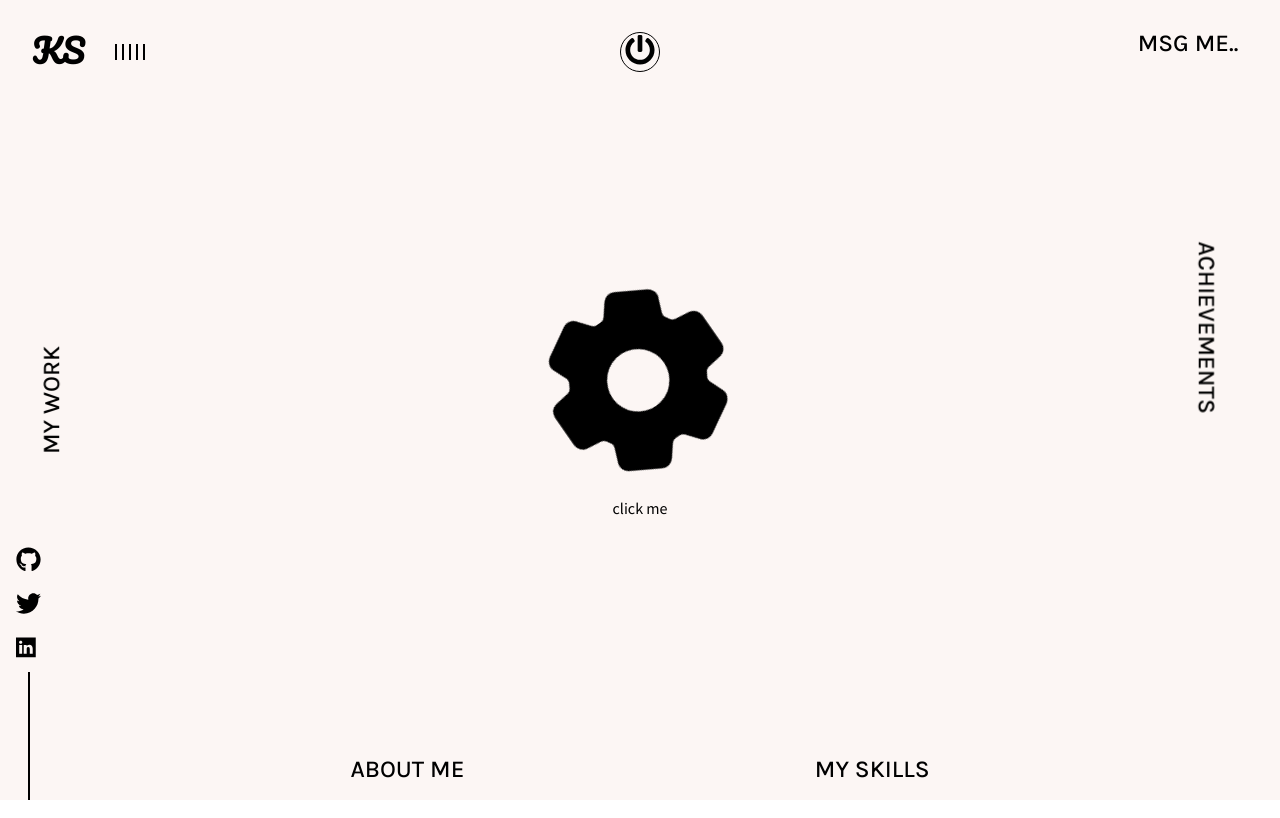
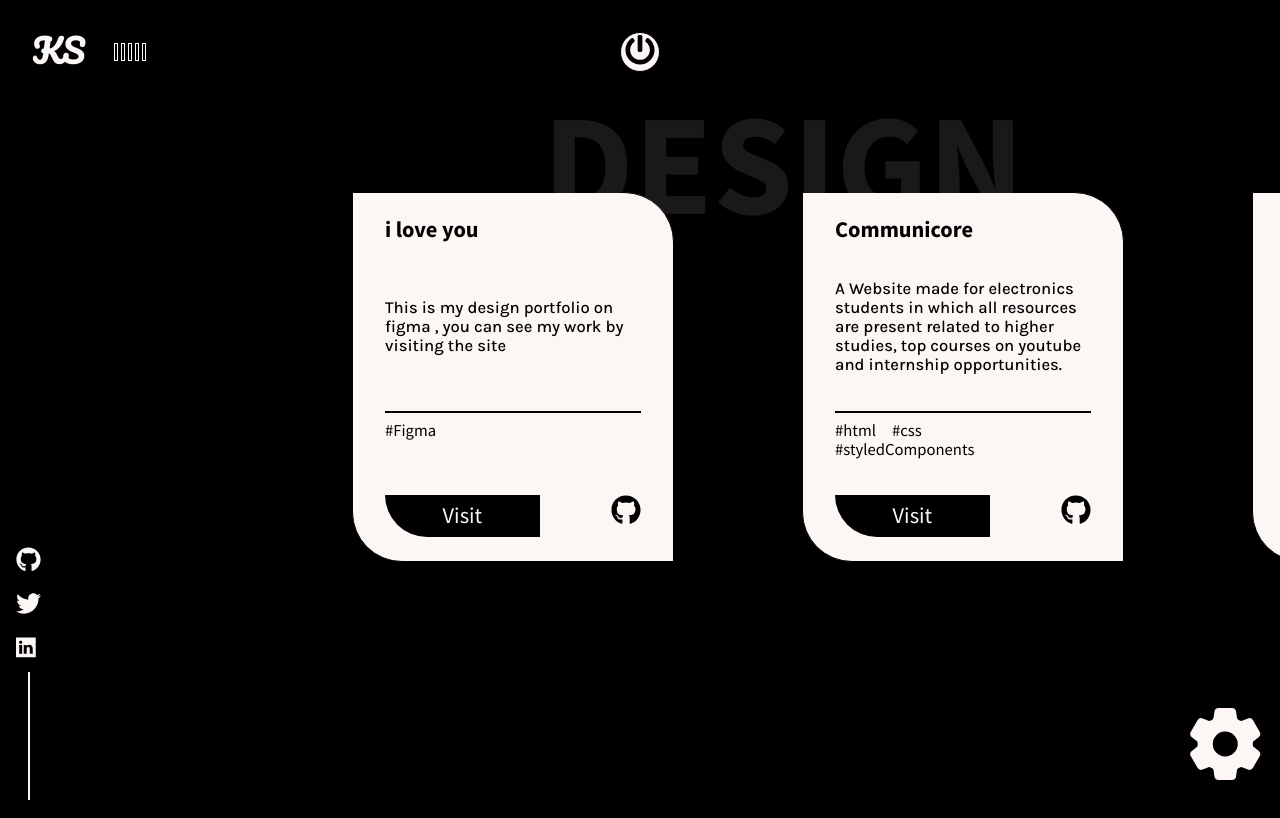
Before and after one commit to Ks103/khushi.tech, a React (Create React App) app: page /design in a window 1280 px wide. Shown: the top 818 px of the page. Built offline with nearby package versions, Linux system fonts and the light colour scheme.

Commit message:
new changes

```diff
--- a/src/App.js
+++ b/src/App.js
@@ -9,6 +9,7 @@ import Main from "./components/Main";
 import AboutPage from "./components/AboutPage";
 import BlogPage from "./components/BlogPage";
 import WorkPage from "./components/WorkPage";
+import DesignPage from "./components/DesignPage";
 import MySkillsPage from "./components/MySkillsPage";
 import SoundBar from "./subComponents/SoundBar";
 
@@ -36,6 +37,8 @@ function App() {
 
             <Route path="/work" element={<WorkPage />} />
 
+            <Route path="/design" element={<DesignPage />} />
+
             <Route path="/skills" element={<MySkillsPage />} />
 
             <Route path="*" element={<Main />} />
--- /dev/null
+++ b/src/components/DesignPage.js
@@ -0,0 +1,98 @@
+import React, { useEffect, useRef } from "react";
+import styled, { ThemeProvider } from "styled-components";
+import { DarkTheme } from "./Themes";
+import { motion } from "framer-motion";
+
+import LogoComponent from "../subComponents/LogoComponent";
+import SocialIcons from "../subComponents/SocialIcons";
+import PowerButton from "../subComponents/PowerButton";
+
+import { Design } from "../data/DesignData";
+import Card from "../subComponents/Card";
+import { Yin } from "./AllSvgs";
+import BigTitlte from "../subComponents/BigTitlte";
+
+const Box = styled.div`
+  background-color: ${(props) => props.theme.body};
+
+  height: 400vh;
+  position: relative;
+  display: flex;
+  align-items: center;
+`;
+
+const Main = styled(motion.ul)`
+  position: fixed;
+  top: 12rem;
+  left: calc(10rem + 15vw);
+  height: 40vh;
+  display: flex;
+
+  color: white;
+`;
+const Rotate = styled.span`
+  display: block;
+  position: fixed;
+  right: 1rem;
+  bottom: 1rem;
+  width: 80px;
+  height: 80px;
+  z-index: 1;
+`;
+
+// Framer-motion Configuration
+const container = {
+  hidden: { opacity: 0 },
+  show: {
+    opacity: 1,
+
+    transition: {
+      staggerChildren: 0.5,
+      duration: 0.5,
+    },
+  },
+};
+
+const DesignPage = () => {
+  const ref = useRef(null);
+  const yin = useRef(null);
+
+  useEffect(() => {
+    let element = ref.current;
+
+    const rotate = () => {
+      element.style.transform = `translateX(${-window.pageYOffset}px)`;
+
+      return (yin.current.style.transform =
+        "rotate(" + -window.pageYOffset + "deg)");
+    };
+
+    window.addEventListener("scroll", rotate);
+    return () => {
+      window.removeEventListener("scroll", rotate);
+    };
+  }, []);
+
+  return (
+    <ThemeProvider theme={DarkTheme}>
+      <Box>
+        <LogoComponent theme="dark" />
+        <SocialIcons theme="dark" />
+        <PowerButton />
+
+        <Main ref={ref} variants={container} initial="hidden" animate="show">
+          {Design.map((d) => (
+            <Card key={d.id} data={d} />
+          ))}
+        </Main>
+        <Rotate ref={yin}>
+          <Yin width={80} height={80} fill={DarkTheme.text} />
+        </Rotate>
+
+        <BigTitlte text="DESIGN" top="10%" right="20%" />
+      </Box>
+    </ThemeProvider>
+  );
+};
+
+export default DesignPage;
--- a/src/components/Main.js
+++ b/src/components/Main.js
@@ -50,6 +50,16 @@ color: ${props => props.click ? props.theme.body : props.theme.text};
 
 position: absolute;
 top: 50%;
+left: calc(1rem + 2vw);
+transform: translate(-50%, -50%) rotate(-90deg) ;
+text-decoration: none;
+z-index:1;
+`
+const DESIGN = styled(NavLink)`
+color: ${props => props.click ? props.theme.body : props.theme.text};
+
+position: absolute;
+top: 30%;
 left: calc(1rem + 2vw);
 transform: translate(-50%, -50%) rotate(-90deg) ;
 text-decoration: none;
@@ -191,9 +201,25 @@ const Main = () => {
                  whileHover={{scale: 1.1}}
                 whileTap={{scale: 0.9}}
                 >
-                    MY WORK
+                    Frontend
                 </motion.h2>
             </WORK>
+            <DESIGN to="/design" click={+click}>
+                <motion.h2
+                initial={{
+                    y:-200,
+                    transition: { type:'spring', duration: 1.5, delay:1}
+                }}
+                animate={{
+                    y:10,
+                    transition: { type:'spring', duration: 1.5, delay:1}
+                }}
+                 whileHover={{scale: 1.1}}
+                whileTap={{scale: 0.9}}
+                >
+                    Designs
+                </motion.h2>
+            </DESIGN>
             <BottomBar>
             <ABOUT to="/about" click={+click}>
                 <motion.h2
--- /dev/null
+++ b/src/data/DesignData.js
@@ -0,0 +1,81 @@
+// work data
+
+export const Design = [
+    {
+       id:1,
+       name:"i love you",
+       description:"This is my design portfolio on figma , you can see my work by visiting the site",
+       tags:["Figma"],
+
+       demo:"https://lnkd.in/gS9DU6aq",
+
+   },
+   {
+       id:2,
+       name:"Communicore",
+       description:"A Website made for electronics students in which all resources are present related to higher studies, top courses on youtube and internship opportunities.",
+       tags:["html","css","styledComponents"],
+
+       demo:"https://communicore.netlify.app/",
+       github:"https://github.com/Ks103/CommuniCore"
+   },
+   {
+       id:3,
+       name:"DALLE-2.0",
+       description:"A Website which generates 3D images from prompt just like mid-journey.",
+       tags:["html","css","MERN"],
+
+
+       github:"https://github.com/Ks103/DALLE-2.0"
+   },
+   {
+       id:4,
+       name:"Incubein",
+       description:"This is the government website made for Incubein foundation company.",
+       tags:["react","html","css","js","styledcomponents"],
+
+       demo:"https://incubein.in/",
+       // github:"https://github.com/codebucks27/react-job-listing-website"
+
+   },
+   {
+       id:5,
+       name:"Github-finder",
+       description:"In this you can find any username of github with all information of their repos, commits.",
+       tags:["react","api"],
+
+       demo:"https://prismatic-lollipop-1a9351.netlify.app/",
+       github:"https://github.com/Ks103/githubfinder"
+   },
+   {
+       id:6,
+       name:"Flipit",
+       description:"#Flip card memory game.This game is made from basic html,css and javascript,also is responsive. You can play this game in your mobile.Go through the game book before starting....Have fun!!!",
+       tags:["js","html","css"],
+
+       demo:"https://ks103.github.io/Flipit/",
+       github:"https://github.com/Ks103/Flipit"
+
+   },{
+       id:7,
+       name:"Accstore",
+       description:"basic GUI that stores your emails, password and account information.",
+       tags:["js","framer-motion"],
+
+       demo:"https://gitpod.io/#https://github.com/Ks103/Accstore",
+       github:"https://github.com/Ks103/Accstore"
+
+   },
+   {
+       id:8,
+       name:"VoiceChatbot",
+       description:"In this you will get a voice response from a bot.Click the bottom red symbol to talk Robo, and say hi.",
+       tags:["python","js","html"],
+
+       demo:"https://ks103.github.io/voice-chatbot/",
+       github:"https://github.com/Ks103/voice-chatbot"
+
+   },
+
+
+]
--- a/src/data/WorkData.js
+++ b/src/data/WorkData.js
@@ -3,7 +3,7 @@
 export const Work = [
      {
         id:1,
-        name:"Design Portfolio",
+        name:"Portfolio",
         description:"This is my design portfolio on figma , you can see my work by visiting the site",
         tags:["Figma"],
 
```
